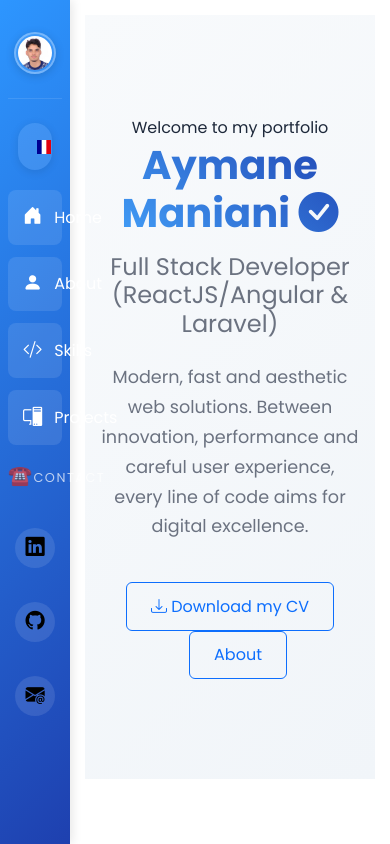
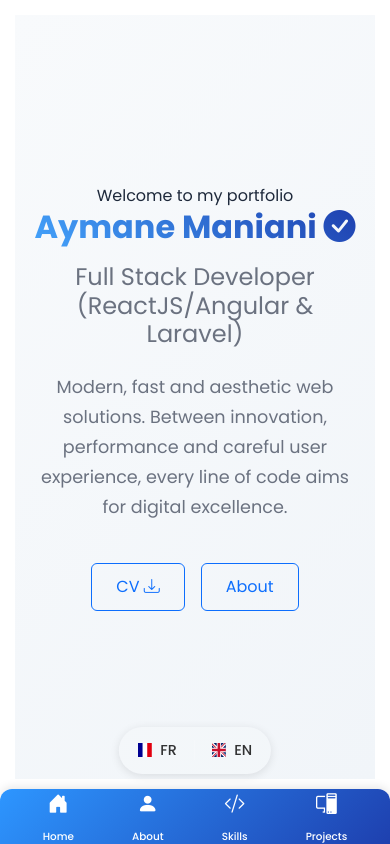
Before and after one commit to AYMANEMANIANI/My-Portfolio, a React (Vite) app: page / in a window 390 px wide. Built offline with nearby package versions, Linux system fonts and the light colour scheme.

Commit message:
ajout responsive de sidebar

```diff
--- a/src/App.css
+++ b/src/App.css
@@ -55,5 +55,6 @@ body, html, #root {
   .content {
     margin-left: 70px;
     padding: 15px;
+    margin-left: 0px;
   }
 }
--- a/src/App.jsx
+++ b/src/App.jsx
@@ -7,6 +7,7 @@ import Home from "./Home/home";
 import About from "./About/about";
 import Skills from "./Skills/skills";
 import Projects from "./projects/projects";
+import LanguageSelector from "./i18n/selector";
 
 function App() {
   return (
--- a/src/Home/home.css
+++ b/src/Home/home.css
@@ -90,7 +90,7 @@
   }
 
   .app-home h1 {
-    font-size: 2.5rem;
+    font-size: 2rem;
   }
 
   .app-home h2 {
@@ -104,15 +104,5 @@
   .btn {
     padding: 0.7rem 1.5rem;
   }
+
 }
-
-/* Effet de vague en bas de la section */
-.app-home::after {
-  content: '';
-  position: absolute;
-  bottom: 0;
-  left: 0;
-  width: 100%;
-  height: 100px;
-  z-index: 0;
-}
--- a/src/Home/home.jsx
+++ b/src/Home/home.jsx
@@ -18,8 +18,8 @@ export default function Home() {
           download
           className="btn btn-outline-primary"
         >
+          <span>{t('home.downloadCv') + " "}</span>
           <i className="bi bi-download"></i>
-          <span>{" "+t('home.downloadCv')}</span>
         </a>
         <Link to="/about" className="btn btn-outline-primary ms-3">
           {t('home.about')}
--- a/src/Sidebare/sidebare.css
+++ b/src/Sidebare/sidebare.css
@@ -1,56 +1,3 @@
-/* Styles pour le sélecteur de langue */
-.language-selector {
-  display: flex;
-  align-items: center;
-  background: rgba(255, 255, 255, 0.1);
-  border-radius: 50px;
-  padding: 4px;
-  margin: 0 10px 20px;
-  box-shadow: 0 2px 10px rgba(0, 0, 0, 0.1);
-  overflow: hidden;
-}
-
-.lang-btn {
-  display: flex;
-  align-items: center;
-  justify-content: center;
-  gap: 8px;
-  padding: 8px 15px;
-  border: none;
-  background: transparent;
-  color: rgba(255, 255, 255, 0.8);
-  font-size: 0.9rem;
-  font-weight: 500;
-  cursor: pointer;
-  border-radius: 50px;
-  transition: all 0.3s ease;
-  flex: 1;
-  white-space: nowrap;
-}
-
-.lang-btn i {
-  font-size: 1.1rem;
-  transition: transform 0.3s ease;
-}
-
-.lang-btn:hover {
-  background: rgba(255, 255, 255, 0.15);
-  color: white;
-}
-
-.lang-btn.active {
-  background: white;
-  color: #1e40af;
-  box-shadow: 0 4px 12px rgba(0, 0, 0, 0.15);
-  font-weight: 600;
-}
-
-.divider {
-  width: 1px;
-  height: 20px;
-  background: rgba(255, 255, 255, 0.2);
-  margin: 0 2px;
-}
 
 /* Barre latérale principale */
 menu {
@@ -89,7 +36,7 @@ menu {
     border: 2px solid rgba(255, 255, 255, 0.3);
     box-shadow: 0 2px 10px rgba(0, 0, 0, 0.15);
     transition: all 0.3s ease;
-    background: linear-gradient(135deg, rgba(255,255,255,0.1), rgba(255,255,255,0.05));
+    background: linear-gradient(135deg, rgba(255, 255, 255, 0.1), rgba(255, 255, 255, 0.05));
     padding: 2px;
 }
 
@@ -186,36 +133,93 @@ ul li i {
 /* Responsive */
 @media (max-width: 768px) {
     menu {
-        width: 70px;
-        padding: 2rem 0.5rem;
+        width: 100%;
+        height: 55px;
+        top: auto;
+        bottom: 0;
+        padding: 0.2rem 0.5rem;
+        display: flex;
+        flex-direction: row;
+        align-items: center;
+        justify-content: space-between;
+        background: linear-gradient(135deg, #2d96ff 0%, #1e40af 100%);
+        box-shadow: 0 -2px 10px rgba(0, 0, 0, 0.1);
+        border-radius: 12px 12px 0 0;
     }
 
     .profile-content {
+        display: none;
+    }
+
+    ul {
+        display: flex;
+        justify-content: space-around;
+        align-items: center;
+        width: 100%;
+        margin: 0;
+        padding: 0 0.5rem;
+        gap: 0.3rem;
+    }
+
+    ul li {
+        margin: 0;
+        padding: 0.3rem 0.2rem;
+        flex-direction: column;
+        flex: 1;
+        display: flex;
+        align-items: center;
         justify-content: center;
-        padding: 0;
+        background: rgba(255, 255, 255, 0.1);
+        border-radius: 8px;
+        transition: all 0.2s ease;
+        min-height: 45px;
+        background-color: transparent;
+    }
+
+    ul li:active {
+        transform: scale(0.95);
+    }
+
+    ul li:hover {
+        background-color: transparent;
+        color: #000000;
+        text-shadow: 2px 1px 1px rgba(255, 255, 255, 0.8);
+        transition: all 0.2s ease;
+    }
+
+    ul li i {
+        font-size: 1.3rem;
+        margin-bottom: 0.1rem;
+        margin-bottom: -0.2rem;
+    }
+
+    ul li span {
+        font-size: 0.65rem;
+        display: block;
+        text-align: center;
+        font-weight: 500;
+    }
+
+    .cantact {
+        display: none;
+    }
+
+    .cantact-title {
+        display: none;
     }
 
     .profile-name,
-    .cantact-title span {
+    .cantact-title {
         display: none;
     }
+
+
 
     .cantact {
         flex-direction: column;
         gap: 10px;
         margin-top: 1rem;
-    }
-
-    .cantact-title {
-        margin: 1rem 0 0;
-    }
-
-    .cantact-title::after {
         display: none;
     }
 
-    .cantact-title::before {
-        content: '☎️';
-        font-size: 1.2rem;
-    }
 }
--- a/src/Sidebare/sidebare.jsx
+++ b/src/Sidebare/sidebare.jsx
@@ -19,7 +19,7 @@ export default function Sidebare() {
       </div>
       <ul>
         <LanguageSelector/>
-        <Link to="/" className="nav-link">
+        <Link to="/" className="nav-link ">
           <li>
             <i className="bi bi-house-door-fill"></i>
             <span>{t('sidebar.home')}</span>
--- a/src/i18n/en.json
+++ b/src/i18n/en.json
@@ -4,7 +4,7 @@
     "title": "Aymane Maniani",
     "subtitle": "Full Stack Developer (ReactJS/Angular & Laravel)",
     "description": "Modern, fast and aesthetic web solutions. Between innovation, performance and careful user experience, every line of code aims for digital excellence.",
-    "downloadCv": "Download my CV",
+    "downloadCv": "CV",
     "about": "About"
   },
   "about": {
--- a/src/i18n/fr.json
+++ b/src/i18n/fr.json
@@ -4,7 +4,7 @@
     "title": "Aymane Maniani",
     "subtitle": "Développeur Full Stack passionné (ReactJS/Angular & Laravel)",
     "description": "Des solutions web modernes, rapides et esthétiques. Entre innovation, performance et expérience utilisateur soignée, chaque ligne de code vise l'excellence digitale.",
-    "downloadCv": "Télécharger mon CV",
+    "downloadCv": "CV",
     "about": "À propos"
   },
   "about": {
--- /dev/null
+++ b/src/i18n/selector.css
@@ -0,0 +1,73 @@
+/* Styles pour le sélecteur de langue */
+.language-selector {
+    display: flex;
+    align-items: center;
+    background: rgba(255, 255, 255, 0.1);
+    border-radius: 50px;
+    padding: 4px;
+    margin: 0 10px 20px;
+    box-shadow: 0 2px 10px rgba(0, 0, 0, 0.1);
+    overflow: hidden;
+}
+
+.lang-btn {
+    display: flex;
+    align-items: center;
+    justify-content: center;
+    gap: 8px;
+    padding: 8px 15px;
+    border: none;
+    background: transparent;
+    color: rgba(255, 255, 255, 0.8);
+    font-size: 0.9rem;
+    font-weight: 500;
+    cursor: pointer;
+    border-radius: 50px;
+    transition: all 0.3s ease;
+    flex: 1;
+    white-space: nowrap;
+}
+
+.lang-btn i {
+    font-size: 1.1rem;
+    transition: transform 0.3s ease;
+}
+
+.lang-btn:hover {
+    background: rgba(255, 255, 255, 0.15);
+    color: white;
+}
+
+.lang-btn.active {
+    background: white;
+    color: #1e40af;
+    box-shadow: 0 4px 12px rgba(0, 0, 0, 0.15);
+    font-weight: 600;
+}
+
+.divider {
+    width: 1px;
+    height: 20px;
+    background: rgba(255, 255, 255, 0.2);
+    margin: 0 2px;
+}
+
+/* Version mobile */
+@media (max-width: 768px) {
+    .language-selector {
+        margin: 10px auto;
+        position: absolute;
+        bottom: 60px;
+        left: 50%;
+        transform: translateX(-50%);
+        max-width: 90%;
+    }
+
+    .lang-btn {
+        color: rgba(0, 0, 0, 0.8);
+    }
+
+    .lang-btn:hover {
+        color: #46afff;
+    }
+}
--- a/src/i18n/selector.jsx
+++ b/src/i18n/selector.jsx
@@ -1,3 +1,4 @@
+import '../i18n/selector.css'
 import { useTranslation } from 'react-i18next';
 
 export default function LanguageSelector() {
```
